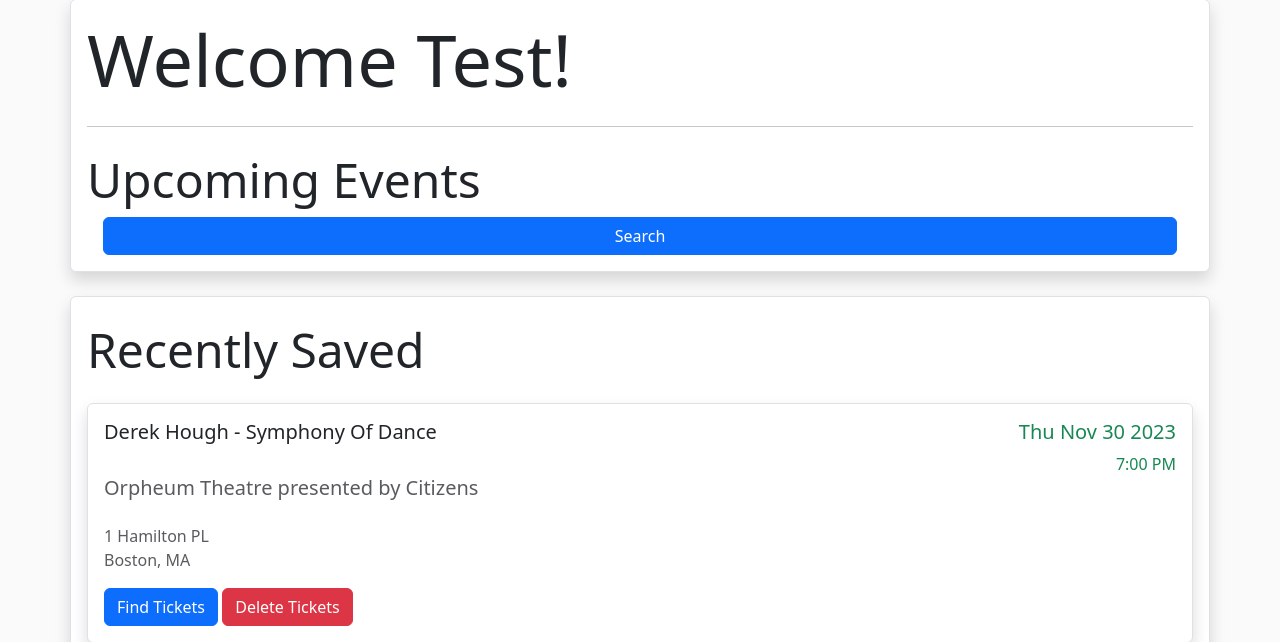
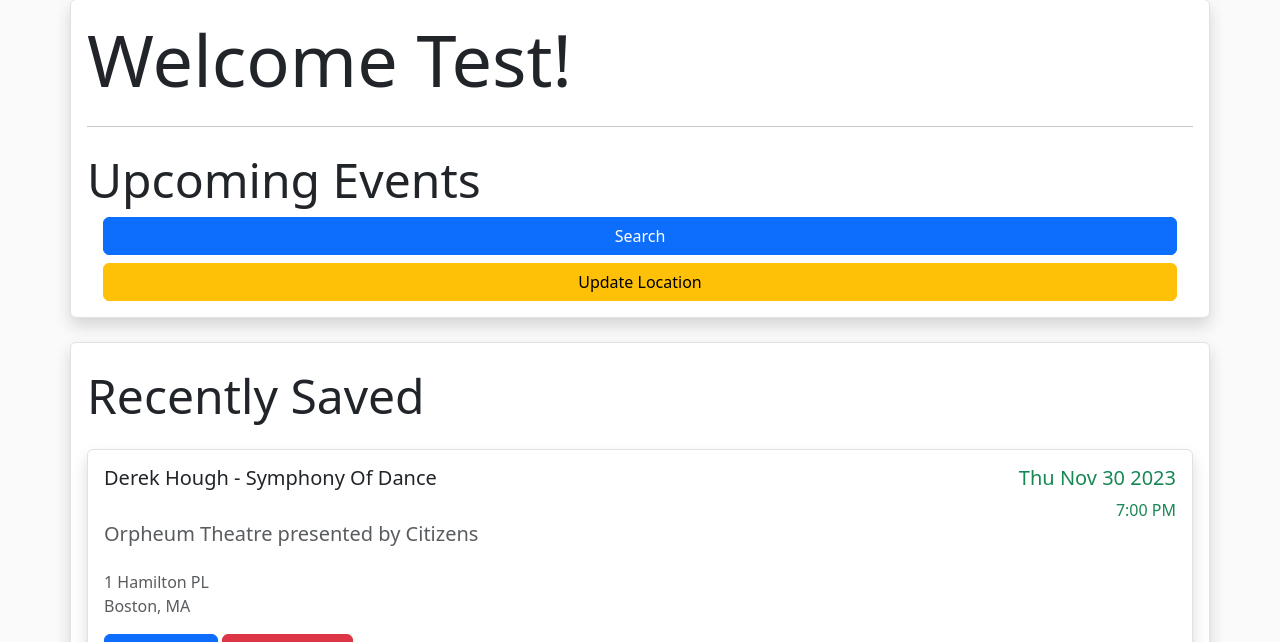
Before and after one commit to Trivon-Paul/EventSpotter, a Django app: page / in a window 1280 px wide. Shown: the part 81-723 px from the top of the page. Run offline with Django 4.2, Linux system fonts and the light colour scheme; a user stored in the database is signed in; data comes from the database, SQL or seed files in the repository; both versions use the stored data as it was after the commit; data that the repository does not hold is empty.

Commit message:
finished

```diff
--- a/EventSpotter/models.py
+++ b/EventSpotter/models.py
@@ -18,3 +18,8 @@ class EventsSaved(models.Model):
 class Search(models.Model):
     keyword = models.CharField(max_length=60)
     location = models.CharField(max_length=60)
+
+
+class Location(models.Model):
+    user = models.CharField(max_length=60, blank=True)
+    location = models.CharField(max_length=60)
--- a/EventSpotter/urls.py
+++ b/EventSpotter/urls.py
@@ -11,5 +11,6 @@ urlpatterns = [
     path('register', views.register_view, name="register"),
     path('add', views.add_view, name="add"),
     path('delete/<int:event_id>', views.delete_view, name="delete"),
-    path('saved', views.events_saved_view, name='saved')
+    path('saved', views.events_saved_view, name='saved'),
+    path('location', views.location_view, name='location')
 ]
--- a/EventSpotter/views.py
+++ b/EventSpotter/views.py
@@ -6,8 +6,8 @@ from django.contrib.auth.forms import AuthenticationForm, UserCreationForm
 from django.shortcuts import render, redirect
 from requests import get
 
-from EventSpotter.forms import SearchForm, EventsSavedForm
-from EventSpotter.models import EventsSaved
+from EventSpotter.forms import SearchForm, EventsSavedForm, LocationForm
+from EventSpotter.models import EventsSaved, Location
 
 
 def login_view(request):
@@ -27,6 +27,8 @@ def register_view(request):
     if request.method == 'POST':
         form = UserCreationForm(request.POST)
         if form.is_valid():
+            location = Location(user=form.cleaned_data['username'], location='blank')
+            location.save()
             form.save()
             return redirect('login')
     else:
@@ -41,12 +43,20 @@ def logout_view(request):
 
 
 def event_search(keyword, city):
-    url = "https://app.ticketmaster.com/discovery/v2/events.json?apikey=KslWGouXriRWRSAPuh4pA43xDblNVF1f"
-    parameters = {"keyword": keyword,
-                  "city": city,
-                  "sort": "date,asc"}
-    data = get(url, params=parameters)
-    return data.json()
+    try:
+        url = "https://app.ticketmaster.com/discovery/v2/events.json?apikey=KslWGouXriRWRSAPuh4pA43xDblNVF1f"
+        parameters = {"keyword": keyword,
+                      "city": city,
+                      "sort": "date,asc"}
+        data = get(url, params=parameters)
+        return data.json()
+    except:
+        url = "https://app.ticketmaster.com/discovery/v2/events.json?apikey=KslWGouXriRWRSAPuh4pA43xDblNVF1f"
+        parameters = {"keyword": keyword,
+                      "city": city,
+                      "sort": "date,asc"}
+        data = get(url, params=parameters)
+        return data.json()
 
 
 def parse_data(data):
@@ -99,8 +109,29 @@ def index(request):
                  'San Diego', 'Dallas', 'San Jose', 'Austin', 'Jacksonville', 'San Francisco', 'Indianapolis',
                  'Columbus', 'Charlotte', 'Seattle', 'Washington', 'Boston']
     keywords = ['dance', 'music', 'art', 'comedy', 'concert']
-    location_get = locations[randint(0, len(locations)-1)]
-    keyword_get = keywords[randint(0, len(keywords)-1)]
+    location_get = locations[randint(0, len(locations) - 1)]
+    keyword_get = keywords[randint(0, len(keywords) - 1)]
+    location_saved = Location.objects.filter(user=request.user)
+    if location_saved.exists() and location_saved.values().first().get('location') != 'blank':
+        try:
+            events, urls, image_urls, dates, times, venues, addresses, states, cities = (
+                parse_data(event_search(keyword_get, location_saved.values().first().get('location'))))
+            number_of_events = range(0, len(events))
+            content = {'eventName': events, 'urls': urls, 'image_urls': image_urls, 'dates': dates,
+                       'times': times, 'venues': venues, 'addresses': addresses, 'states': states,
+                       'cities': cities, 'length': number_of_events, 'user': username, 'events': events_saved,
+                       'username': request.user}
+            return render(request, 'EventSpotter/index.html', content)
+        except:
+            events, urls, image_urls, dates, times, venues, addresses, states, cities = (
+                parse_data(event_search(keyword_get, location_get)))
+            number_of_events = range(0, len(events))
+            content = {'eventName': events, 'urls': urls, 'image_urls': image_urls, 'dates': dates,
+                       'times': times, 'venues': venues, 'addresses': addresses, 'states': states,
+                       'cities': cities, 'length': number_of_events, 'user': username, 'events': events_saved,
+                       'username': request.user}
+            return render(request, 'EventSpotter/index.html', content)
+
     events, urls, image_urls, dates, times, venues, addresses, states, cities = (
         parse_data(event_search(keyword_get, location_get)))
     number_of_events = range(0, len(events))
@@ -136,6 +167,19 @@ def results_view(request):
     return render(request, 'EventSpotter/results.html', {'username': request.user})
 
 
+def location_view(request):
+    form = LocationForm(request.POST or None)
+    if request.method == 'POST':
+        form = LocationForm(request.POST)
+
+        if form.is_valid():
+            location_used = Location.objects.filter(user=request.user).first()
+            location_used.location = form.cleaned_data['location']
+            location_used.save()
+            return redirect('index')
+    return render(request, 'EventSpotter/location.html', {'form': form})
+
+
 def about_view(request):
     return render(request, 'EventSpotter/about.html')
 
--- a/static/js/EventSpotterAdd.js
+++ b/static/js/EventSpotterAdd.js
@@ -29,7 +29,9 @@ function saveEvent(){
     const state = cityState[1]
     const city = cityState[0];
     const urlUsed = $('#home').attr('href') + 'add';
-    $(this).text("Saved");
+    if ($(this).text() === "Save Tickets"){
+        $(this).text("Saved");
+    }
 
     const body = {
         user: username,
--- a/templates/EventSpotter/index.html
+++ b/templates/EventSpotter/index.html
@@ -45,6 +45,9 @@
         {% endfor %}
     <div class="row justify-content-center mx-3">
     <a href="{% url 'search' %}" class="btn btn-primary">Search</a>
+    </div>
+    <div class="row justify-content-center mx-3 mt-2">
+    <a href="{% url 'location' %}" class="btn btn-warning">Update Location</a>
     </div>
 </div>
 
```
Also changed, not shown: EventSpotter/forms.py (+7 -1 lines), EventSpotter/migrations/0002_location.py (added), EventSpotter/migrations/0003_alter_location_user.py (added), db.sqlite3.
